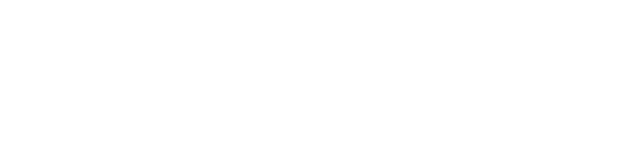
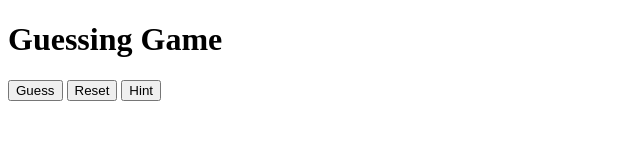
Before and after one commit to uu158292/Guessing-Game, a plain HTML site: page index.html in a window 1280 px wide. Shown: the whole page, without its empty margins (0-640 px from the left). Drawn offline with Linux system fonts and the light colour scheme.

Commit message:
added the buttons

```diff
--- a/index.html
+++ b/index.html
@@ -8,9 +8,11 @@
     <link rel="stylesheet" href="main.css">
 </head>
 <body>
-    <h1></h1>
+    <h1>Guessing Game</h1>
 <p></p>
-
+<button>Guess</button>
+<button>Reset</button>
+<button>Hint</button>
 <!-- a text input field, and buttons. -->
 
 
```
